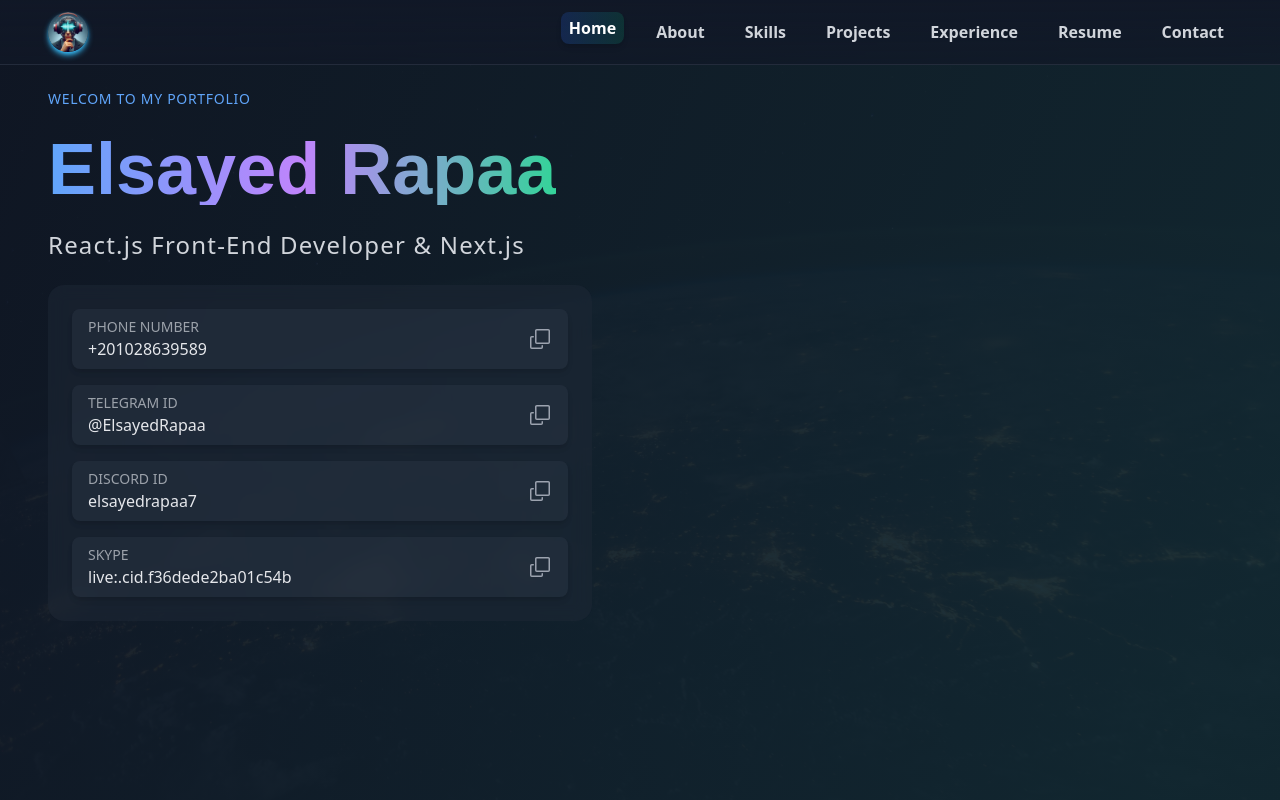
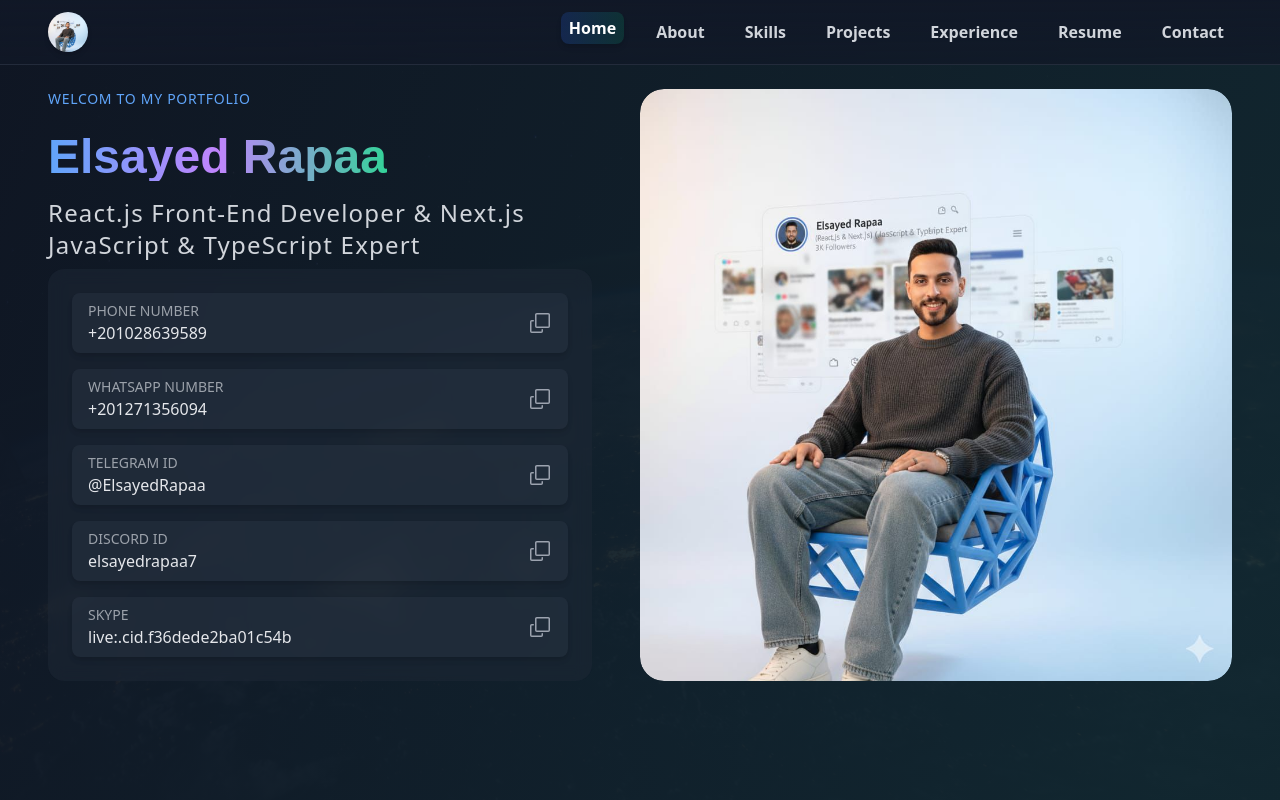
Before and after one commit to ElsayedRapaa/New-Portfolio, a React (Vite) app: page / in a window 1280 px wide. Built offline with nearby package versions, Linux system fonts and the light colour scheme.

Commit message:
update Project

```diff
--- a/src/components/header.tsx
+++ b/src/components/header.tsx
@@ -41,14 +41,12 @@ const Header = () => {
                 w-10
                 h-10
                 shadow-md
-                shadow-sky-400
-                hover:shadow-none
                 rounded-full
                 -z-50
               "
             ></div>
             <img
-              src={"/images/logo.png"}
+              src={"/images/My_AI.jpg"}
               alt="logo"
               className="
                 w-10
--- a/src/components/page-title.tsx
+++ b/src/components/page-title.tsx
@@ -41,10 +41,10 @@ const PageTitle: React.FC<PageTitleProps> = ({
           from-blue-400
           via-purple-400
           to-emerald-400
-          ${textBig ? "md:text-7xl" : "md:text-5xl"}
+          ${textBig ? "md:text-5xl" : "md:text-3xl"}
           text-5xl
           font-bold
-          mb-6
+          mb-4
           animate-text-bigger
         `}
         style={{ fontFamily: "sans-serif" }}
--- a/src/data/home-contact.ts
+++ b/src/data/home-contact.ts
@@ -6,16 +6,21 @@ export const homeContact = [
   },
   {
     id: 2,
+    title: "WhatsApp Number",
+    contactID: "+201271356094",
+  },
+  {
+    id: 3,
     title: "Telegram ID",
     contactID: "@ElsayedRapaa",
   },
   {
-    id: 3,
+    id: 4,
     title: "Discord ID",
     contactID: "elsayedrapaa7",
   },
   {
-    id: 4,
+    id: 5,
     title: "Skype",
     contactID: "live:.cid.f36dede2ba01c54b",
   },
--- a/src/pages/home.tsx
+++ b/src/pages/home.tsx
@@ -16,8 +16,11 @@ const Home = () => {
         <div
           className="
             flex
+            md:flex-row
             justify-between
-            gap-x-12
+            md:gap-x-12
+            gap-y-8
+            flex-col
           "
         >
           <div
@@ -37,12 +40,14 @@ const Home = () => {
                 text-2xl
                 font-light
                 tracking-wider
-                my-6
+                my-2
                 animate-text-to-top
 
               "
             >
               React.js Front-End Developer & Next.js
+              <br />
+              JavaScript & TypeScript Expert
             </p>
             <div
               className="
@@ -69,14 +74,14 @@ const Home = () => {
             className="
               rounded-3xl
               overflow-hidden
-              md:block
-              hidden
-              w-[50%]
+              block
+              md:w-[50%]
+              w-full
               animate-text-bigger
             "
           >
             <img
-              src="/images/main.png"
+              src="/images/My_AI.jpg"
               alt="main"
               className="
                 hover:scale-110
```
Also changed, not shown: public/images/My_AI.jpg (added).
